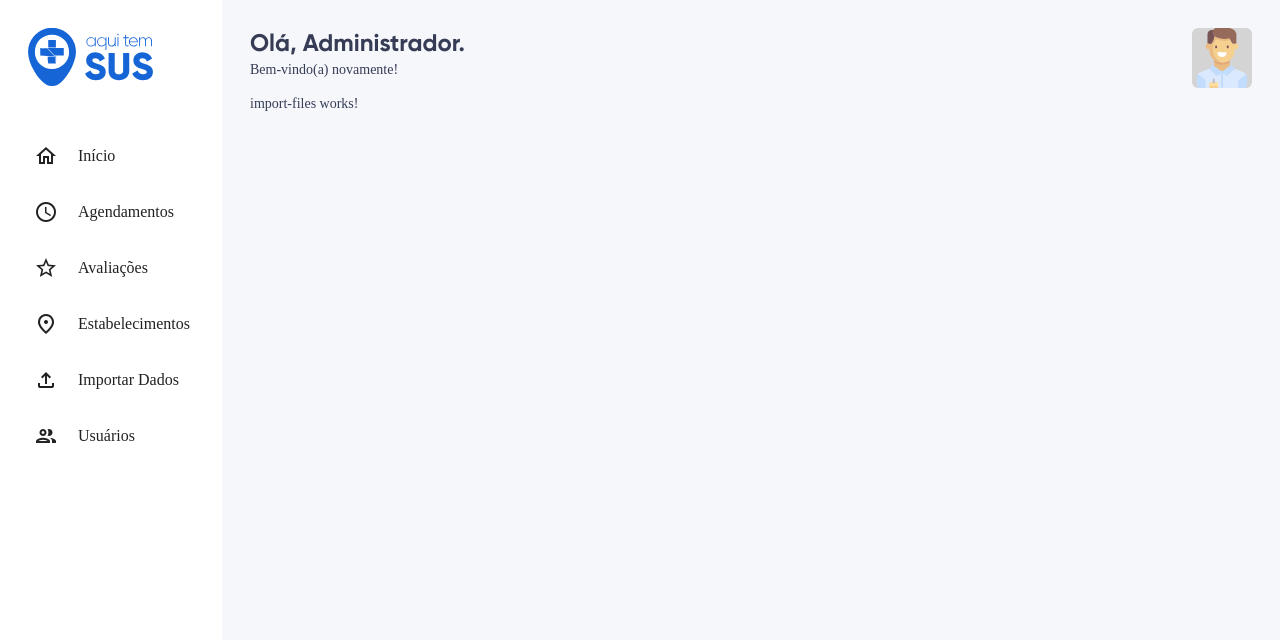
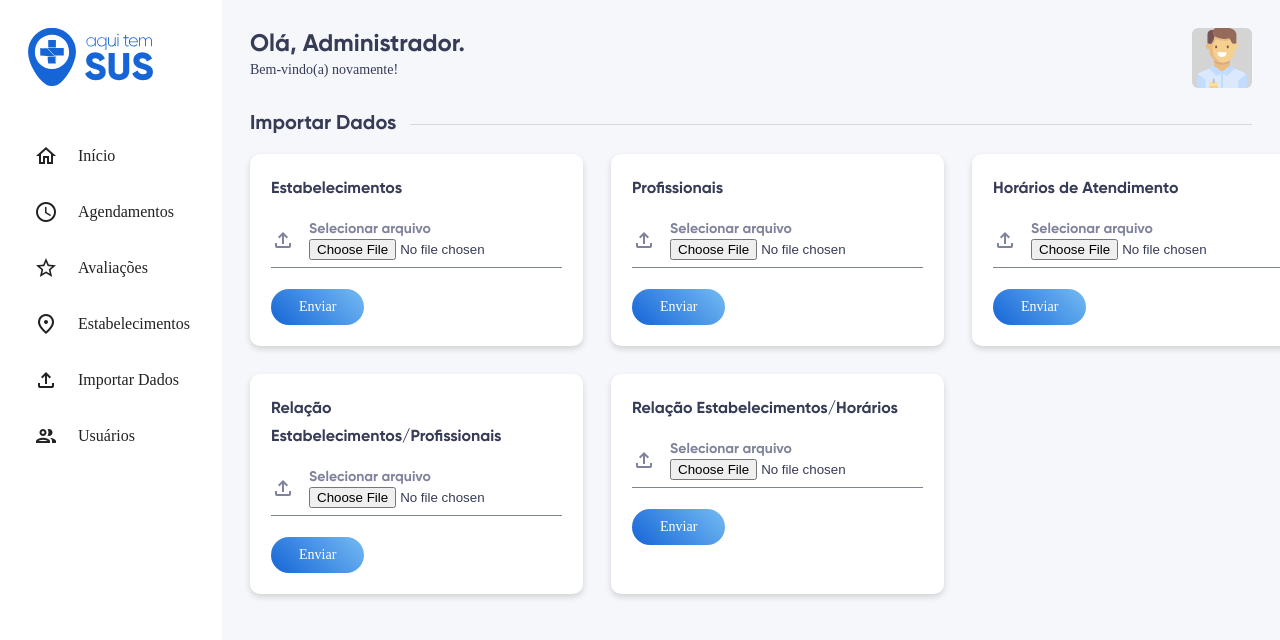
Before and after one commit to rodrigobalaban/aquitemsus-admin, an Angular app: page /importar-dados in a window 1280 px wide. Shown: the top 640 px of the page. Built offline with nearby package versions, Linux system fonts and the light colour scheme.

Commit message:
Add fields for uploading data files

```diff
--- a/src/app/layout/screen-with-sidenav/screen-with-sidenav.component.html
+++ b/src/app/layout/screen-with-sidenav/screen-with-sidenav.component.html
@@ -2,7 +2,7 @@
     <mat-sidenav mode="side" opened>
         <img id="logo" src="assets/img/logo.svg">
         <mat-nav-list>
-            <a mat-list-item>
+            <a mat-list-item [routerLink]="['/']">
                 <mat-icon fontSet="material-icons-outlined" matListIcon>home</mat-icon>
                 <p matLine>Início</p>
             </a>
@@ -18,7 +18,7 @@
                 <mat-icon fontSet="material-icons-outlined" matListIcon>place</mat-icon>
                 <p matLine>Estabelecimentos</p>
             </a>
-            <a mat-list-item>
+            <a mat-list-item [routerLink]="['/importar-dados']" [routerLinkActive]="['active']">
                 <mat-icon fontSet="material-icons-outlined" matListIcon>file_upload</mat-icon>
                 <p matLine>Importar Dados</p>
             </a>
--- a/src/app/layout/toolbar/toolbar.component.scss
+++ b/src/app/layout/toolbar/toolbar.component.scss
@@ -1,6 +1,7 @@
 #toolbar {
     display: flex;
     justify-content: space-between;
+    margin-bottom: 1em;
 
     .welcome-user {
         .name,
--- a/src/app/modules/import-data/import-files/import-files.component.html
+++ b/src/app/modules/import-data/import-files/import-files.component.html
@@ -1 +1,76 @@
-<p>import-files works!</p>
+<main>
+    <div class="page-header">
+        <h2 class="title">Importar Dados</h2>
+        <div class="line">
+            <mat-divider></mat-divider>
+        </div>
+    </div>
+
+    <section class="file-boxes">
+        <div class="file-box white-card">
+            <h3 class="file-name">Estabelecimentos</h3>
+            <div class="input-file-group">
+                <mat-icon fontSet="material-icons-outlined" matListIcon>file_upload</mat-icon>
+                <div class="input-file">
+                    <mat-label class="label">Selecionar arquivo</mat-label>
+                    <input type="file">
+                </div>
+            </div>
+            <div>
+                <button mat-flat-button color="primary" class="button-primary">Enviar</button>
+            </div>
+        </div>
+        <div class="file-box white-card">
+            <h3 class="file-name">Profissionais</h3>
+            <div class="input-file-group">
+                <mat-icon fontSet="material-icons-outlined" matListIcon>file_upload</mat-icon>
+                <div class="input-file">
+                    <mat-label class="label">Selecionar arquivo</mat-label>
+                    <input type="file">
+                </div>
+            </div>
+            <div>
+                <button mat-flat-button color="primary" class="button-primary">Enviar</button>
+            </div>
+        </div>
+        <div class="file-box white-card">
+            <h3 class="file-name">Horários de Atendimento</h3>
+            <div class="input-file-group">
+                <mat-icon fontSet="material-icons-outlined" matListIcon>file_upload</mat-icon>
+                <div class="input-file">
+                    <mat-label class="label">Selecionar arquivo</mat-label>
+                    <input type="file">
+                </div>
+            </div>
+            <div>
+                <button mat-flat-button color="primary" class="button-primary">Enviar</button>
+            </div>
+        </div>
+        <div class="file-box white-card">
+            <h3 class="file-name">Relação Estabelecimentos/Profissionais</h3>
+            <div class="input-file-group">
+                <mat-icon fontSet="material-icons-outlined" matListIcon>file_upload</mat-icon>
+                <div class="input-file">
+                    <mat-label class="label">Selecionar arquivo</mat-label>
+                    <input type="file">
+                </div>
+            </div>
+            <div>
+                <button mat-flat-button color="primary" class="button-primary">Enviar</button>
+            </div>
+        </div>
+        <div class="file-box white-card">
+            <h3 class="file-name">Relação Estabelecimentos/Horários</h3>
+            <div class="input-file-group">
+                <mat-icon fontSet="material-icons-outlined" matListIcon>file_upload</mat-icon>
+                <div class="input-file">
+                    <mat-label class="label">Selecionar arquivo</mat-label>
+                    <input type="file">
+                </div>
+            </div>
+            <div>
+                <button mat-flat-button color="primary" class="button-primary">Enviar</button>
+            </div>
+        </div>
+    </section>
+</main>
--- a/src/app/modules/import-data/import-files/import-files.component.scss
+++ b/src/app/modules/import-data/import-files/import-files.component.scss
@@ -0,0 +1,37 @@
+.file-boxes {
+  display: grid;
+  grid-template-columns: 1fr 1fr 1fr;
+  grid-gap: 2em;
+
+  .file-box {
+    display: flex;
+    flex-direction: column;
+
+    .file-name {
+      font-weight: bold;
+    }
+
+    .label {
+      font-weight: bold;
+      color: #7e829a;
+    }
+
+    .input-file-group {
+      display: flex;
+      align-items: center;
+      gap: 1em;
+      border-bottom: 1px solid #7e829a;
+      padding-bottom: 0.5em;
+      margin-bottom: 1.5em;
+
+      .mat-icon {
+        color: #7e829a;
+      }
+
+      .input-file {
+        display: flex;
+        flex-direction: column;
+      }
+    }
+  }
+}
--- a/src/styles.scss
+++ b/src/styles.scss
@@ -97,3 +97,33 @@ body {
   margin: 0;
   font-family: "Gilroy", sans-serif;
 }
+
+.page-header {
+  display: flex;
+  align-items: center;
+  justify-content: space-between;
+  gap: 1em;
+  margin-bottom: 1em;
+
+  .title {
+    font-weight: bold;
+    margin: 0;
+  }
+
+  .line {
+    flex-grow: 1;
+  }
+}
+
+.white-card {
+  background: #fff;
+  border-radius: 10px;
+  padding: 1.5em;
+  box-shadow: 0 3px 6px rgba($color: #000000, $alpha: 0.15);
+}
+
+.mat-flat-button.mat-primary.button-primary {
+  background: var(--gradient-primary);
+  padding: 0 2em;
+  border-radius: 20px;
+}
```
Also changed, not shown: src/app/modules/import-data/import-data.module.ts (+12 -6 lines).
